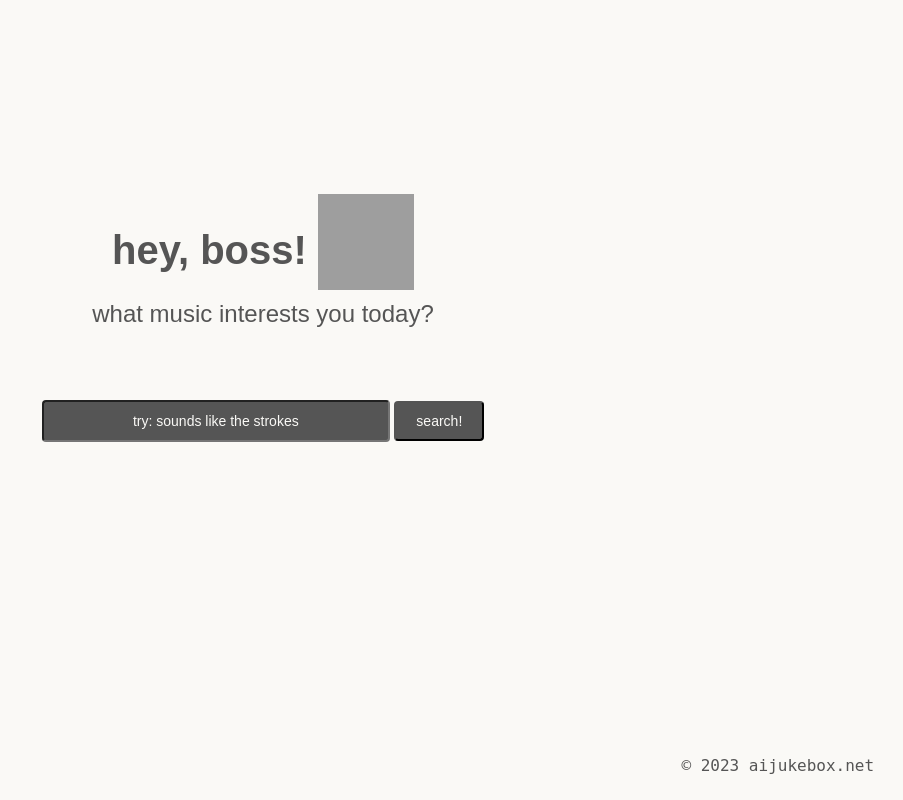
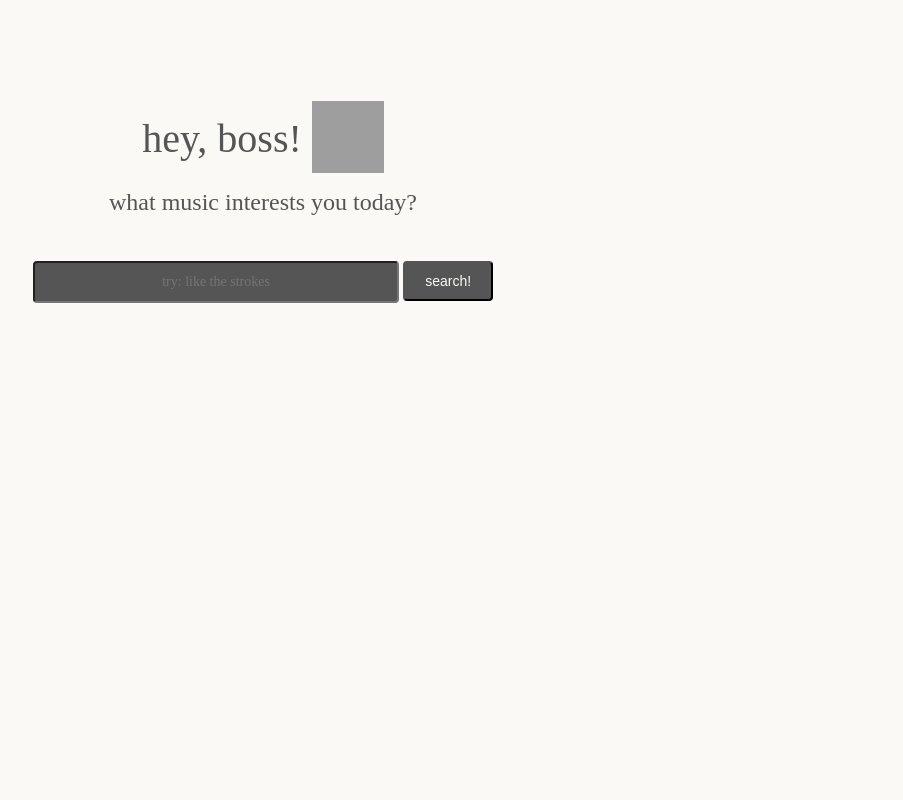
Before and after one commit to gavinmorrisseau/aijukebox.net, a Flask app: page / in a window 1280 px wide. Shown: the whole page, without its empty margins (377-1280 px from the left). Run offline with Flask 3, Linux system fonts and the light colour scheme; grey boxes are pictures that could not be loaded.

Commit message:
Add Spotify Song Embeds with temp design

```diff
--- a/FlaskApp/app.py
+++ b/FlaskApp/app.py
@@ -1,14 +1,54 @@
 import time
 import json
+import random
+import spotipy
 import traceback
-import random
-from flask import Flask, render_template, request
+from flask import Flask, render_template, request, redirect
 from openai import OpenAI
+from spotipy.oauth2 import SpotifyOAuth
+
+#Spotipy API Setup
+SCOPE = "user-library-read"
+sp = spotipy.Spotify(auth_manager=SpotifyOAuth(scope=SCOPE))
+
+# Query Docs: https://developer.spotify.com/documentation/web-api/reference/search
+def search_spotify(search_artist,search_track):
+    '''Search spotify given string inputs of artist and track'''
+
+    print('running search!')
+    #Formatting Inputs and Query
+    search_artist = search_artist.replace(' ','%20')
+    search_track = search_track.replace(' ' ,'%20')
+    query = f'q=track:{search_track}%20artist:{search_artist}' #ex: q=track:Royals%20artist:Lorde
+
+    #Search Spotipy
+    tracks = sp.search(query, limit=1, offset=0)['tracks']
+    track_items = tracks['items'][0]
+    track_id = track_items['id']
+
+    print('query: ' + query)
+    print('track_uri: ' + track_id)
+    return track_id
 
 # OpenAI API Setup
 client = OpenAI(organization='org-1VoooiSLTr711Aax6i6A5nUT',)
 thread = client.beta.threads.create()
 assistant_id = "asst_Z8EJORrugfSAMUgxKXWNAaXw"
+
+def generate_suggestion():
+    ''' Generate suggestion text inside for the input box '''
+    template_artists = ['JPEGMAFIA','Lorde','Johnny Cash','Steely Dan','The Strokes','Grimes','Fleetwood Mac',
+                        'Oasis','Freddy Gibbs','Unknown Mortal Orchestra','The Weeknd','Paul McCartney',
+                        'The Tragically Hip','Nickelback','Tame Impala','King Gizzard and the Lizard Wizard',
+                        'BROCKHAMPTON','Queen','Mac DeMarco']
+
+    template_sentences = ['more like','featuring','sounds like','vibe of','produced like','like','written by',
+                          'intro to','latest from','from the debut of','best of']
+
+    random_sentence = random.choice(template_sentences)
+    random_artist = random.choice(template_artists)
+
+    return f'{random_sentence} {random_artist}'.lower()
 
 # JSON Placeholder Response
 placeholder_response = {'1': {'artist': '', 'track': ''},
@@ -16,19 +56,6 @@
                         '3': {'artist': '', 'track': ''},
                         '4': {'artist': '', 'track': ''},
                         '5': {'artist': '', 'track': ''}}
-
-# Generate suggestion text inside of input box
-def generateSuggestion():
-    template_artists = ['JPEGMAFIA','Lorde','Johnny Cash','Steely Dan','The Strokes','Grimes','Fleetwood Mac',
-                        'Oasis','Freddy Gibbs','Unknown Mortal Orchestra','The Weeknd','Paul McCartney'
-                        'The Tragically Hip','Nickelback','Tame Impala','King Gizzard and the Lizard Wizard'
-                        'BROCKHAMPTON','Queen','Mac DeMarco']
-    template_sentences = ['more like','featuring','sounds like','vibe of','produced like','like','written by']
-
-    random_sentence = random.choice(template_sentences)
-    random_artist = random.choice(template_artists)
-
-    return f'{random_sentence} {random_artist}'.lower()
 
 def run_gpt(question):
     ''' Synchronous Run for GPT-4 Assistant Response with Question '''
@@ -67,11 +94,11 @@
             thread_id=thread.id,
             run_id=run.id,
         )
-        time.sleep(0.2)
+        time.sleep(0.4)
     return run
 
 # Generate First Suggestion
-suggestion = generateSuggestion()
+suggestion = generate_suggestion()
 
 # Create Flask Obj
 app = Flask(__name__)
@@ -85,30 +112,44 @@
     question = ''
     answer = placeholder_response
     current_suggestion = suggestion
+    ids = []
 
-    if request.method in ['GET']:
-        pass
+    if request.method in ['GET'] and request.method not in ['POST']:
+        suggestion = generate_suggestion()
 
     # If run_gpt conditions are met
     if request.method in ['POST']:
-        if(request.form.get('question','').strip() in ''):
+        question = request.form.to_dict().get('question').strip()
+        if question in '':
             question = current_suggestion
-        else:
-            question = request.form.to_dict().get('question')
 
         #run_gpt with question
         answer = run_gpt(question)
 
         #Generate has new suggestion (old one is used or has already been seen)
-        suggestion = generateSuggestion()
+        suggestion = generate_suggestion()
+
+        #Creating ids list which contains Spotify track ids
+        ids.clear()
+
+        for i in range(1,6):
+            print(i)
+            ids.append(
+                search_spotify(answer[str(i)]['artist'], answer[str(i)]['track'])
+              )
+            time.sleep(.5)
+        print(ids) #DEBUG
 
     #Render index.html
-    return render_template("index.html", question=question, answer=answer, placeholder_response=placeholder_response, suggestion=suggestion)
+    return render_template("index.html", question=question, answer=answer,
+                                         placeholder_response=placeholder_response,
+                                         suggestion=suggestion, ids = ids)
 
 @app.errorhandler(404)
 def page_not_found(error):
     ''' 404 Error Handler '''
-    return 'This page does not exist', 404
+    return redirect('/', code=302)
+    #return 'This page does not exist', 404
 
 if __name__ == "__main__":
     app.run(debug=True, port=5001)
--- a/FlaskApp/static/styles/index.css
+++ b/FlaskApp/static/styles/index.css
@@ -10,15 +10,20 @@
 }
 
 /* Reset default browser styles */
-html, body {
-    margin:0;
-    padding:0;
-    height:100%;
-    background-color: #FAF9F6;
+html,
+body {
+  margin: 0;
+  padding: 0;
+  height: 100%;
+  background-color: #faf9f6;
+  overflow: hidden; /* Hide scrollbars */
 }
 
-html {
-    background-color: #FAF9 F6   ;
+#container {
+  min-height: 100%;
+  text-align: center;
+  position: relative;
+  background-color: #faf9f6;
 }
 
 /*
@@ -30,28 +35,26 @@
 
 /* Add styles for the header */
 #header {
-    text-align: center;
-    color: #FAF9F6;
-    background-color: #555555;
+  position: relative;
+  background-color: #faf9f6;
 }
 
 /* Set a base font size and family */
 #body {
+  text-align: center;
+  position: relative;
   font-size: 16px;
-    font-family: Arial, sans-serif;
-    padding: 10px;
-    padding-bottom: 60px;   /* Height of the footer */
+  font-family: "Times New Roman", Times, serif;
+  background-color: #faf9f6;
+  height: 100%;
 }
 
 #footer {
+  text-align: right;
+  position: relative;
   font-size: 16px;
   color: #555555;
-    background-color: #FAF9F6;
-    text-align: right;
-    position: absolute;
-    bottom: 0;
-    width: 100%;
-    height: 60px;   /* Height of the footer */
+  background-color: #faf9f6;
 }
 
 /* Add styles for links */
@@ -65,88 +68,80 @@
 
 #headertext {
   font-size: 2.5rem;
-    font-weight: 800;
-    margin-top: 8rem;
+  font-weight: 400;
+  margin-top: 5rem;
   color: #555555;
-    background-color: #FAF9F6;
+  background-color: #faf9f6;
 }
 
 #headerlogo {
   position: relative;
   display: inline;
-    margin:auto;
-    width: 6rem;
-    height: 6rem;
-    top: 1.6rem;
+  width: 4.5rem;
+  height: 4.5rem;
+  top: 1.3rem;
 }
 
 #subtext {
   position: relative;
   font-size: 1.5rem;
   font-weight: 400;
-    margin-bottom: 5%;
+  margin-bottom: 3.5%;
   color: #555555;
-    background-color: #FAF9F6;
-}
-
-.chatbox * {
-    text-align: center;
+  background-color: #faf9f6;
 }
 
 #chatbox__response {
-    position: center;
-    font-family: monospace;
+  position: relative;
+  display: block;
   width: 100%;
-    height: 10%;
+  margin-top: 50px;
+  font-size: 18px;
+  font-family: "Times New Roman", Times, serif;
+  color: #555555;
   /* border: 1px solid #555555; */
-    margin: auto;
-    margin-top: 3rem;
-    padding-bottom: 10px;
-    display: block;
 }
 
 input {
-    width: 27%;
-    height: 2.25rem;
+  width: 28%;
+  height: 2.28rem;
   font-size: 14px;
   text-align: left;
   border-radius: 4px;
-    color:#FAF9F6;
+  font-family: "Times New Roman", Times, serif;
+  color: #faf9f6;
+  background-color: #555555;
+  outline: none;
+}
+
+input::placeholder {
+  color: rbga(250, 249, 246, 0.7);
+  font-size: 14px;
+  text-align: center;
   background-color: #555555;
 }
 
-input::placeholder {
+input:focus::placeholder {
+  color: transparent;
+}
+
+button {
+  padding: 10px 20px;
+  height: 2.55rem;
   font-size: 14px;
   text-align: center;
-    color: #FAF9F6;
+  color: #faf9f6;
   background-color: #555555;
+  border-radius: 4px;
+  outline: none;
 }
 
-.button {
-    padding: 10px 20px;
-    font-size: 14px;
-    text-align: left;
-    color: #FAF9F6;
-    background-color: #555555;
-    border-radius: 4px;
+button:hover {
+  color: #fff;
+  background-color: #000;
+  outline: none;
 }
 
-.button:hover {
-    color: #fff;
-    background-color:#000;
+.spotify_embeds {
+  position: relative;
 }
-
-#header {
-    padding:10px;
-    background-color: #FAF9F6;
-}
-
-#container {
-    min-height:100%;
-    position:relative;
-    background-color: #FAF9F6;
-}
-
-main {
-    background-color: #FAF9F6;
-}
--- a/FlaskApp/templates/index.html
+++ b/FlaskApp/templates/index.html
@@ -10,7 +10,6 @@
     <meta charset="UTF-8">
     <meta name="viewport" content="width=device-width, initial-scale=1.0">
     <link rel="stylesheet" href="/static/styles/index.css" />
-
 </head>
 <div class="container"></div>
     <div id="header">
@@ -25,23 +24,34 @@
             <div class="chatbox__input">
                 <form action="/" method="POST" autocomplete="off">
                     <input type="text" name="question" id="question" placeholder = 'try: {{suggestion}}'>
-                    <button class="button">search!</button>
+                    <button>search!</button>
                 </form>
                 <div id="chatbox__response">
                     {% if answer not in [placeholder_response] %}
                     <!-- > <p> DEBUG Answer: {{ answer }}</p> <-->
-                    <p> Prompt: {{ question }}</p>
+                    <!-- <div class="show_question"> {{ question }} </div> -->
                     <br class="noselect">
-                    <p> {{ answer.get('1').get('track') }} by {{ answer.get('1').get('artist') }} </p>
-                    <p> {{ answer.get('2').get('track') }} by {{ answer.get('2').get('artist') }} </p>
-                    <p> {{ answer.get('3').get('track') }} by {{ answer.get('3').get('artist') }} </p>
-                    <p> {{ answer.get('4').get('track') }} by {{ answer.get('4').get('artist') }} </p>
-                    <p> {{ answer.get('5').get('track') }} by {{ answer.get('5').get('artist') }} </p>
+                    sure! here's '{{ question }}'
+                    <div class="spotify_embeds">
+                        <br class="noselect">
+                        <!-- <p> {{ answer.get('1').get('track') }} by {{ answer.get('1').get('artist') }} </p> -->
+                        <iframe style="border-radius:12px" src="https://open.spotify.com/embed/track/{{ids[0]}}?utm_source=generator" width="25%" height="120" frameBorder="0" allowfullscreen="" allow="autoplay; clipboard-write; encrypted-media; fullscreen; picture-in-picture" loading="lazy"></iframe>
+                        <!-- <p> {{ answer.get('2').get('track') }} by {{ answer.get('2').get('artist') }} </p> -->
+                        <iframe style="border-radius:12px" src="https://open.spotify.com/embed/track/{{ids[1]}}?utm_source=generator" width="25%" height="120" frameBorder="0" allowfullscreen="" allow="autoplay; clipboard-write; encrypted-media; fullscreen; picture-in-picture" loading="lazy"></iframe>
+                        <br>
+                        <!-- <p> {{ answer.get('3').get('track') }} by {{ answer.get('3').get('artist') }} </p> -->
+                        <iframe style="border-radius:12px" src="https://open.spotify.com/embed/track/{{ids[2]}}?utm_source=generator" width="25%" height="120" frameBorder="0" allowfullscreen="" allow="autoplay; clipboard-write; encrypted-media; fullscreen; picture-in-picture" loading="lazy"></iframe>
+                        <!-- <p> {{ answer.get('4').get('track') }} by {{ answer.get('4').get('artist') }} </p> -->
+                        <iframe style="border-radius:12px" src="https://open.spotify.com/embed/track/{{ids[3]}}?utm_source=generator" width="25%" height="120" frameBorder="0" allowfullscreen="" allow="autoplay; clipboard-write; encrypted-media; fullscreen; picture-in-picture" loading="lazy"></iframe>
+                        <br>
+                        <!-- <p> {{ answer.get('5').get('track') }} by {{ answer.get('5').get('artist') }} </p> -->
+                        <iframe style="border-radius:12px" src="https://open.spotify.com/embed/track/{{ids[4]}}?utm_source=generator" width="25%" height="120" frameBorder="0" allowfullscreen="" allow="autoplay; clipboard-write; encrypted-media; fullscreen; picture-in-picture" loading="lazy"></iframe>
                     {% endif %}
+                    </div>
                 </div>
             </div>
         </div>
-        <script src="../static/js/index.js"></script>
+        <!-- <script src="../static/js/index.js"></script> -->
     </div>
     <div class="noselect" id="footer">
         <pre>© 2023 aijukebox.net   </pre>
```
Lines whose indentation alone changed are shown as unchanged.
